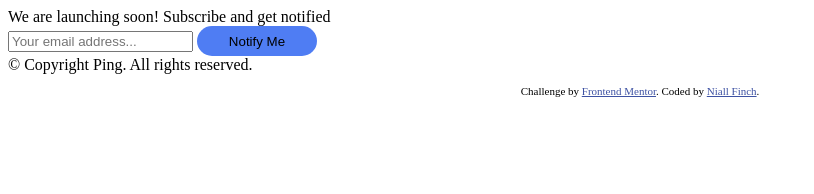
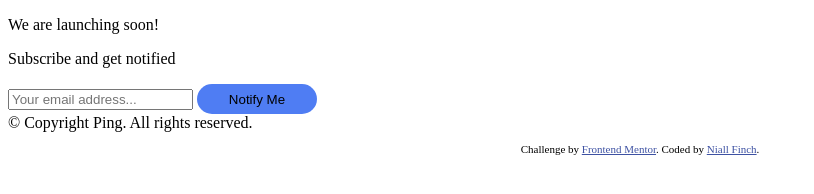
Before and after one commit to trevdan/ping-coming-soon-challenge, a plain HTML site: page index.html in a window 1280 px wide. Shown: the whole page, without its empty margins (0-814 px from the left). Drawn offline with Linux system fonts and the light colour scheme.

Commit message:
added p tags to text (done more efficiently?)

```diff
--- a/index.html
+++ b/index.html
@@ -18,9 +18,9 @@
 </head>
 <body>
 
-  We are launching soon!
+  <p>We are launching soon!</p>
 
-  Subscribe and get notified
+  <p>Subscribe and get notified</p>
 
   <form class="pingEmailForm">
     <input class="emailInput"
```
